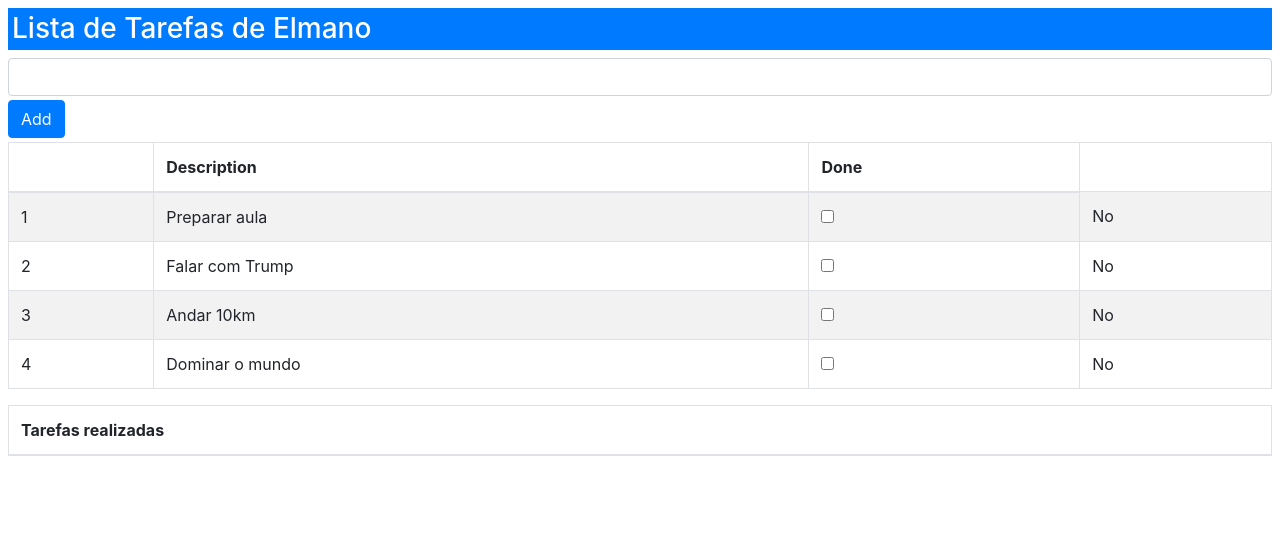
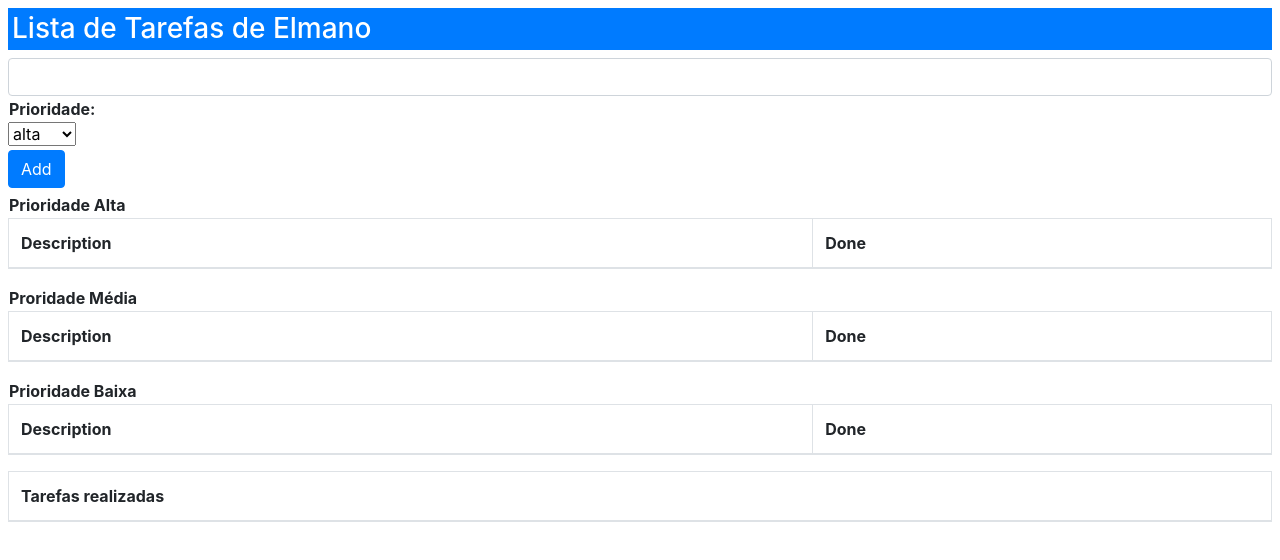
Before and after one commit to F1L1P3P4UL1N0/To_Do, an Angular app: page / in a window 1280 px wide. Shown: the top 560 px of the page. Built offline with nearby package versions, Linux system fonts and the light colour scheme.

Commit message:
Aplicação To_Do 1.3

```diff
--- a/src/app/app.component.html
+++ b/src/app/app.component.html
@@ -4,29 +4,82 @@
 
 <div class="my-1">
   <input class="form-control" #todoText/>
-  <button class="btn btn-primary mt-1" (click)="addItem(todoText.value)" >
+  <th>Prioridade:</th>
+
+  <select #todoPrioridade>
+    <option>alta</option>
+    <option>media</option>
+    <option>baixa</option>
+  </select><br>
+
+  <button class="btn btn-primary mt-1" (click)="addItem(todoText.value, todoPrioridade.value)" >
     Add
   </button>
 </div>
 
+<th>Prioridade Alta</th>
 <table class="table table-striped table-bordered">
   <thead>
     <tr>
-      <th></th>
       <th>Description</th>
       <th>Done</th>
     </tr>
   </thead>
-
   <tbody>
     <tr *ngFor="let item of getTodoItems(); let i = index">
-      <td>{{i+1}}</td>
+      <ng-container *ngIf="item.prioridade == 'alta'">
         <td>{{item.action}}</td>
         <td><input type="checkbox" [(ngModel)]="item.done"/></td>
         <td [ngSwitch]="item.done">
           <span *ngSwitchCase="true">Yes</span>
           <span *ngSwitchDefault>No</span>
         </td>
+      </ng-container>
+    </tr>
+  </tbody>
+</table>
+
+<th>Proridade Média</th>
+<table class="table table-striped table-bordered">
+  <thead>
+    <tr>
+      <th>Description</th>
+      <th>Done</th>
+    </tr>
+  </thead>
+  <tbody>
+    <tr *ngFor="let item of getTodoItems(); let i = index">
+      <ng-container *ngIf="item.prioridade == 'media'">
+        <td>{{item.action}}</td>
+        <td><input type="checkbox" [(ngModel)]="item.done"/></td>
+        <td [ngSwitch]="item.done">
+          <span *ngSwitchCase="true">Yes</span>
+          <span *ngSwitchDefault>No</span>
+        </td>
+      </ng-container>
+
+    </tr>
+  </tbody>
+</table>
+
+<th>Prioridade Baixa</th>
+<table class="table table-striped table-bordered">
+  <thead>
+    <tr>
+      <th>Description</th>
+      <th>Done</th>
+    </tr>
+  </thead>
+  <tbody>
+    <tr *ngFor="let item of getTodoItems(); let i = index">
+      <ng-container *ngIf="item.prioridade == 'baixa'">
+        <td>{{item.action}}</td>
+        <td><input type="checkbox" [(ngModel)]="item.done"/></td>
+        <td [ngSwitch]="item.done">
+          <span *ngSwitchCase="true">Yes</span>
+          <span *ngSwitchDefault>No</span>
+        </td>
+      </ng-container>
     </tr>
   </tbody>
 </table>
--- a/src/app/app.component.ts
+++ b/src/app/app.component.ts
@@ -5,6 +5,7 @@ import { Model, TodoItem } from "./model";
   selector: "todo-app",
   templateUrl: './app.component.html'
 })
+
 export class AppComponent  {
   model = new Model();
 
@@ -16,9 +17,9 @@ export class AppComponent  {
     return this.model.items.filter(items => !items.done);
   }
 
-  addItem(newItem){
+  addItem(newItem, prioridade){
     if(newItem != ""){
-      this.model.items.push(new TodoItem(newItem, false));
+      this.model.items.push(new TodoItem(newItem, false, prioridade));
     }
   }
 
--- a/src/app/model.ts
+++ b/src/app/model.ts
@@ -4,19 +4,18 @@ export class Model{
 
   constructor(){
     this.user = "Elmano";
-    this.items = [new TodoItem("Preparar aula", false),
-                  new TodoItem("Falar com Trump", false),
-                  new TodoItem("Andar 10km", false),
-                  new TodoItem("Dominar o mundo", false)]
+    this.items = []
   }
 }
 
 export class TodoItem{
   action;
   done;
+  prioridade;
 
-  constructor(action, done){
+  constructor(action, done, prioridade){
     this.action = action;
     this.done = done;
+    this.prioridade = prioridade;
   }
 }
```
Lines whose indentation alone changed are shown as unchanged.
